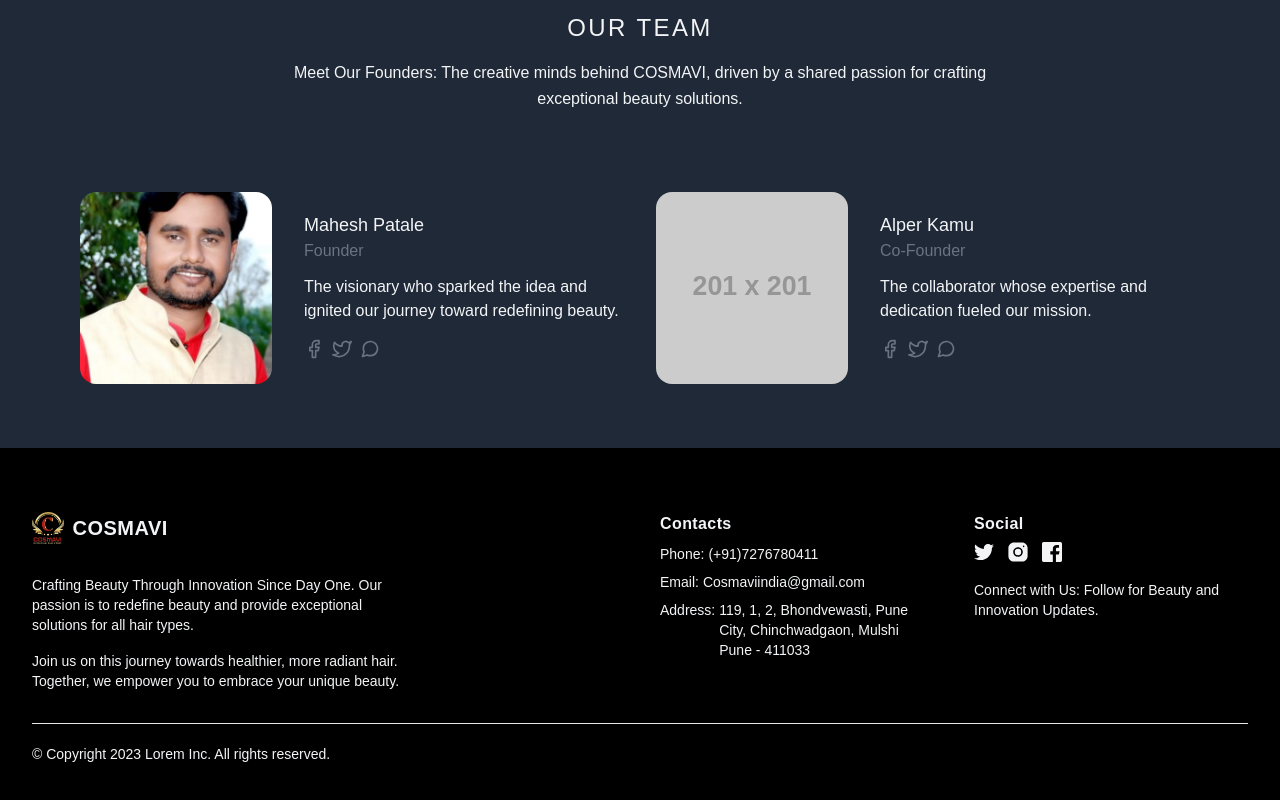
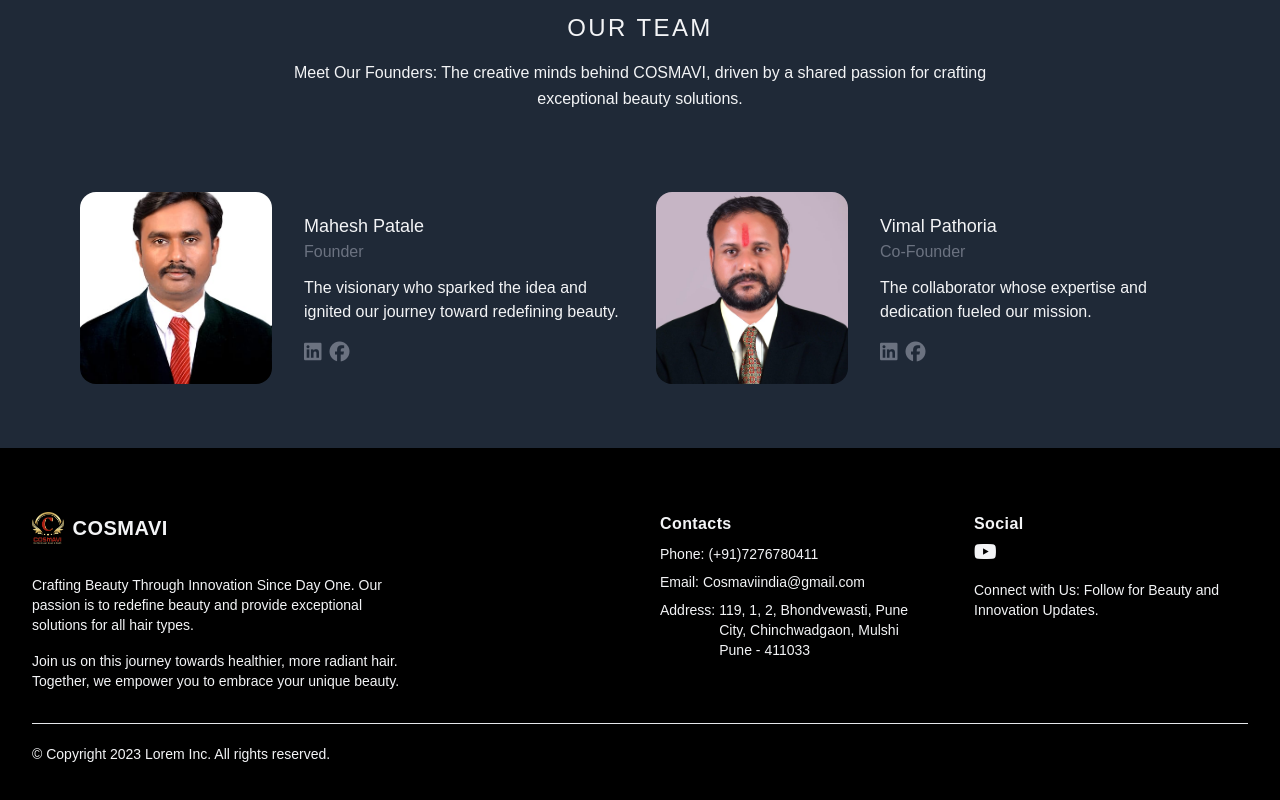
Before and after one commit to Shahid-Bagwan/COSMAVI, a React (Vite) app: page / in a window 1280 px wide. Shown: the part 4795-5595 px from the top of the page. Built offline with nearby package versions, Linux system fonts and the light colour scheme.

Commit message:
link and images add

```diff
--- a/src/components/footer.tsx
+++ b/src/components/footer.tsx
@@ -76,30 +76,12 @@ const footer = () => {
               </span>
               <div className="flex items-center mt-1 space-x-3">
                 <a
-                  href="/"
-                  className="text-gray-100 transition-colors duration-300 hover:text-deep-purple-accent-400"
+                  href="https://youtu.be/W1425stwpJc?si=zEBmY8qZSHOeQOiU"
+                  className="text-gray-100 transition-colors duration-300 hover:text-deep-purple-accent-400" target="_blank"
                 >
-                  <svg viewBox="0 0 24 24" fill="currentColor" className="h-5">
-                    <path d="M24,4.6c-0.9,0.4-1.8,0.7-2.8,0.8c1-0.6,1.8-1.6,2.2-2.7c-1,0.6-2,1-3.1,1.2c-0.9-1-2.2-1.6-3.6-1.6 c-2.7,0-4.9,2.2-4.9,4.9c0,0.4,0,0.8,0.1,1.1C7.7,8.1,4.1,6.1,1.7,3.1C1.2,3.9,1,4.7,1,5.6c0,1.7,0.9,3.2,2.2,4.1 C2.4,9.7,1.6,9.5,1,9.1c0,0,0,0,0,0.1c0,2.4,1.7,4.4,3.9,4.8c-0.4,0.1-0.8,0.2-1.3,0.2c-0.3,0-0.6,0-0.9-0.1c0.6,2,2.4,3.4,4.6,3.4 c-1.7,1.3-3.8,2.1-6.1,2.1c-0.4,0-0.8,0-1.2-0.1c2.2,1.4,4.8,2.2,7.5,2.2c9.1,0,14-7.5,14-14c0-0.2,0-0.4,0-0.6 C22.5,6.4,23.3,5.5,24,4.6z" />
-                  </svg>
+                <i className="fa-brands fa-youtube fa-lg"></i>
                 </a>
-                <a
-                  href="/"
-                  className="text-gray-100 transition-colors duration-300 hover:text-deep-purple-accent-400"
-                >
-                  <svg viewBox="0 0 30 30" fill="currentColor" className="h-6">
-                    <circle cx="15" cy="15" r="4" />
-                    <path d="M19.999,3h-10C6.14,3,3,6.141,3,10.001v10C3,23.86,6.141,27,10.001,27h10C23.86,27,27,23.859,27,19.999v-10   C27,6.14,23.859,3,19.999,3z M15,21c-3.309,0-6-2.691-6-6s2.691-6,6-6s6,2.691,6,6S18.309,21,15,21z M22,9c-0.552,0-1-0.448-1-1   c0-0.552,0.448-1,1-1s1,0.448,1,1C23,8.552,22.552,9,22,9z" />
-                  </svg>
-                </a>
-                <a
-                  href="https://www.facebook.com/profile.php?id=100091279894179&mibextid=ZbWKwL"
-                  className="text-gray-100 transition-colors duration-300 hover:text-deep-purple-accent-400"
-                >
-                  <svg viewBox="0 0 24 24" fill="currentColor" className="h-5">
-                    <path d="M22,0H2C0.895,0,0,0.895,0,2v20c0,1.105,0.895,2,2,2h11v-9h-3v-4h3V8.413c0-3.1,1.893-4.788,4.659-4.788 c1.325,0,2.463,0.099,2.795,0.143v3.24l-1.918,0.001c-1.504,0-1.795,0.715-1.795,1.763V11h4.44l-1,4h-3.44v9H22c1.105,0,2-0.895,2-2 V2C24,0.895,23.105,0,22,0z" />
-                  </svg>
-                </a>
+
               </div>
               <p className="mt-4 text-sm text-gray-100">
                 Connect with Us: Follow for Beauty and Innovation Updates.
--- a/src/components/team_component.tsx
+++ b/src/components/team_component.tsx
@@ -1,4 +1,5 @@
 import Mahesh from "../assets/Mahesh.jpg";
+import vimal from "../assets/vimal.jpg";
 const team = [
   {
     id: 1,
@@ -7,16 +8,16 @@ const team = [
     description:
       "The visionary who sparked the idea and ignited our journey toward redefining beauty.",
     img: Mahesh,
-    facebook: "https://www.facebook.com/",
+    linkedin: "https://www.linkedin.com/in/mahesh-patale-%F0%9F%87%AE%F0%9F%87%B3-947b571b3?utm_source=share&utm_campaign=share_via&utm_content=profile&utm_medium=android_app",
   },
   {
     id: 2,
-    name: "Alper Kamu",
+    name: "Vimal Pathoria",
     role: "Co-Founder",
     description:
       "The collaborator whose expertise and dedication fueled our mission.",
-    img: "https://dummyimage.com/201x201 ",
-    facebook: "https://www.facebook.com/",
+    img: vimal,
+    facebook: "https://www.facebook.com/profile.php?id=61551823577602&mibextid=ZbWKwL",
   },
 ];
 const team_component = () => {
@@ -49,45 +50,18 @@ const team_component = () => {
                     <h3 className="text-gray-500 mb-3">{team.role}</h3>
                     <p className="mb-4">{team.description}</p>
                     <span className="inline-flex">
-                      <a className="text-gray-500" href={team.facebook}>
-                        <svg
-                          fill="none"
-                          stroke="currentColor"
-                          stroke-linecap="round"
-                          stroke-linejoin="round"
-                          stroke-width="2"
-                          className="w-5 h-5"
-                          viewBox="0 0 24 24"
-                        >
-                          <path d="M18 2h-3a5 5 0 00-5 5v3H7v4h3v8h4v-8h3l1-4h-4V7a1 1 0 011-1h3z"></path>
-                        </svg>
-                      </a>
-                      <a className="ml-2 text-gray-500" href={team.facebook}>
-                        <svg
-                          fill="none"
-                          stroke="currentColor"
-                          stroke-linecap="round"
-                          stroke-linejoin="round"
-                          stroke-width="2"
-                          className="w-5 h-5"
-                          viewBox="0 0 24 24"
-                        >
-                          <path d="M23 3a10.9 10.9 0 01-3.14 1.53 4.48 4.48 0 00-7.86 3v1A10.66 10.66 0 013 4s-4 9 5 13a11.64 11.64 0 01-7 2c9 5 20 0 20-11.5a4.5 4.5 0 00-.08-.83A7.72 7.72 0 0023 3z"></path>
-                        </svg>
-                      </a>
-                      <a className="ml-2 text-gray-500" href={team.facebook}>
-                        <svg
-                          fill="none"
-                          stroke="currentColor"
-                          stroke-linecap="round"
-                          stroke-linejoin="round"
-                          stroke-width="2"
-                          className="w-5 h-5"
-                          viewBox="0 0 24 24"
-                        >
-                          <path d="M21 11.5a8.38 8.38 0 01-.9 3.8 8.5 8.5 0 01-7.6 4.7 8.38 8.38 0 01-3.8-.9L3 21l1.9-5.7a8.38 8.38 0 01-.9-3.8 8.5 8.5 0 014.7-7.6 8.38 8.38 0 013.8-.9h.5a8.48 8.48 0 018 8v.5z"></path>
-                        </svg>
-                      </a>
+                      {team.linkedin !== null && (
+                        <a className="text-gray-500" href={team.linkedin} target="_blank">
+                          <i className="fa-brands fa-lg fa-linkedin"></i>
+                        </a>
+                      )}
+
+                      {team.facebook !== null && (
+                        <a className="ml-2 text-gray-500" href={team.facebook}target="_blank">
+                          <i className="fa-brands fa-facebook fa-lg"></i>
+                        </a>
+                      )}
+
                     </span>
                   </div>
                 </div>
```
Also changed, not shown: src/assets/Mahesh.jpg, src/assets/vimal.jpg (added).
